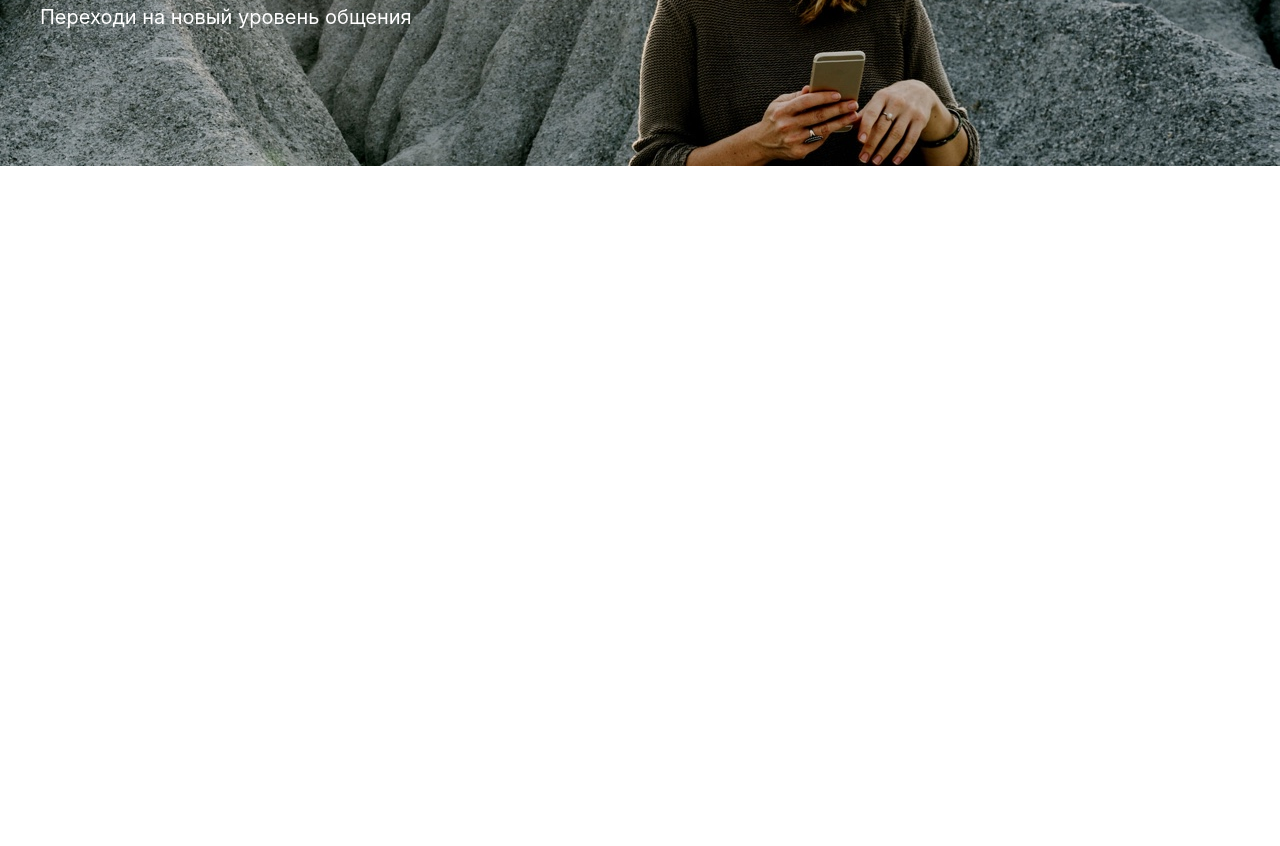
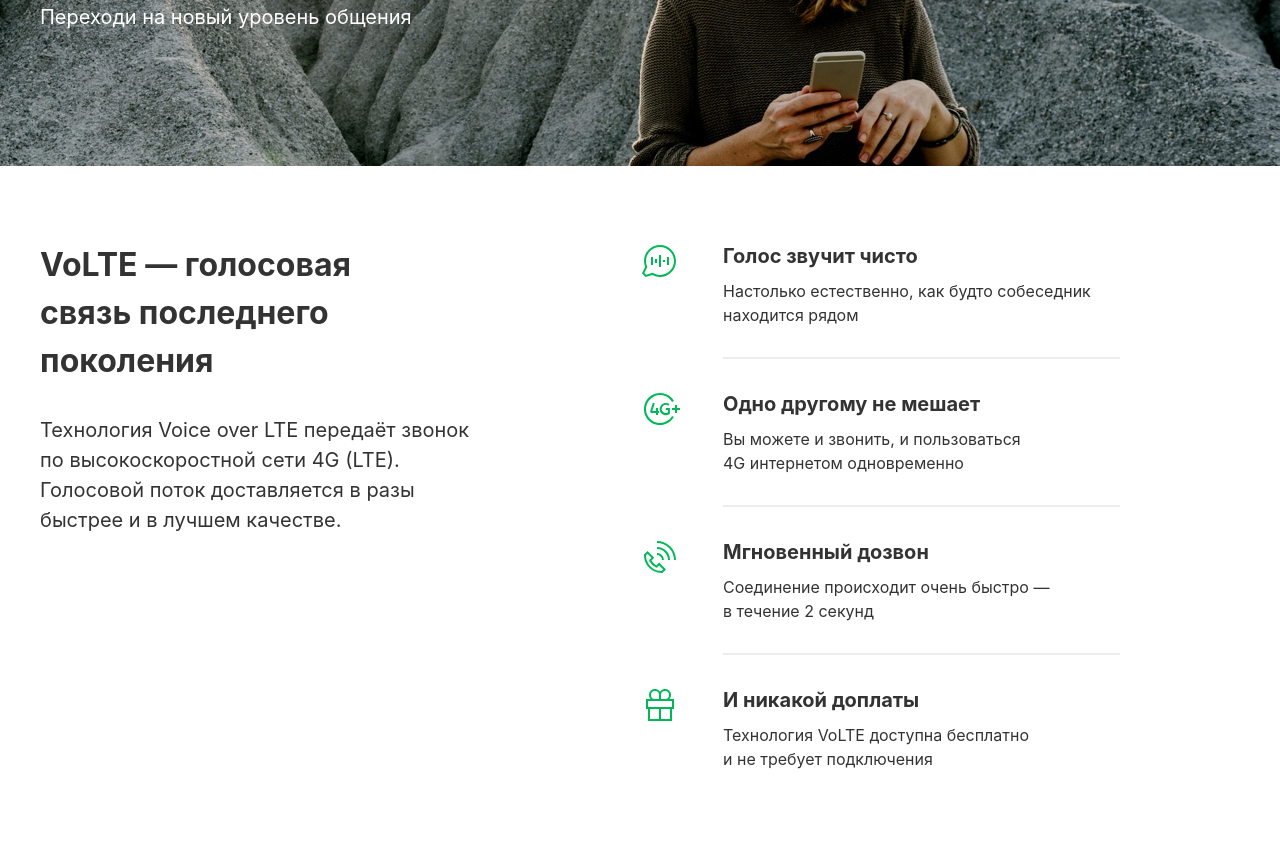
Before and after one commit to alex-lenk/volte, a website built with webpack: page src/html/views/index.html in a window 1280 px wide. Shown: the part 334-1180 px from the top of the page. Before the commit the page ends 800 px from the top, so only its background shows below. Built offline with nearby package versions, Linux system fonts and the light colour scheme; files whose address does not match are found by name.

Commit message:
Created advantages block

```diff
--- a/src/html/views/index.html
+++ b/src/html/views/index.html
@@ -25,4 +25,59 @@
   </div>
 </section>
 
+
+<section class="advantages container">
+    <div class="advantages-content">
+        <h2 class="advantages-content__title">VoLTE — голосовая <br>
+            связь последнего <br>
+            поколения</h2>
+
+        <p class="advantages-content__text">
+            Технология Voice over LTE передаёт звонок по&nbsp;высокоскоростной сети&nbsp;4G (LTE).
+            Голосовой поток доставляется в&nbsp;разы быстрее и&nbsp;в&nbsp;лучшем качестве.
+        </p>
+    </div>
+
+    <aside class="advantages-aside">
+        <ul class="advantages-list list-unstyled">
+            <li class="advantages-item">
+                <svg class="advantages-item__icon">
+                    <use xlink:href="img/icons.svg#voice"></use>
+                </svg>
+                <div class="advantages-item__content">
+                    <h3 class="advantages-item__title">Голос звучит чисто</h3>
+                    <div class="advantages-item__text">Настолько естественно, как будто собеседник находится рядом</div>
+                </div>
+            </li>
+            <li class="advantages-item">
+                <svg class="advantages-item__icon">
+                    <use xlink:href="img/icons.svg#mobile_4g"></use>
+                </svg>
+                <div class="advantages-item__content">
+                    <h3 class="advantages-item__title">Одно другому не мешает</h3>
+                    <div>Вы&nbsp;можете и&nbsp;звонить, и&nbsp;пользоваться 4G&nbsp;интернетом одновременно</div>
+                </div>
+            </li>
+            <li class="advantages-item">
+                <svg class="advantages-item__icon">
+                    <use xlink:href="img/icons.svg#call"></use>
+                </svg>
+                <div class="advantages-item__content">
+                    <h3 class="advantages-item__title">Мгновенный дозвон</h3>
+                    <div>Соединение происходит очень быстро&nbsp;&mdash; в&nbsp;течение 2&nbsp;секунд</div>
+                </div>
+            </li>
+            <li class="advantages-item">
+                <svg class="advantages-item__icon">
+                    <use xlink:href="img/icons.svg#gift"></use>
+                </svg>
+                <div class="advantages-item__content">
+                    <h3 class="advantages-item__title">И никакой доплаты</h3>
+                    <div>Технология VoLTE доступна бесплатно и&nbsp;не&nbsp;требует подключения</div>
+                </div>
+            </li>
+        </ul>
+    </aside>
+</section>
+
 <%= _.template(require('./../includes/footer.html').default)(data) %>
--- /dev/null
+++ b/src/scss/components/_advantages.scss
@@ -0,0 +1,98 @@
+.advantages-content__title {
+  margin-bottom: 30px;
+  font-size: 32px;
+}
+
+.advantages-content__text {
+  font-size: 20px;
+}
+
+.advantages-item {
+  display: flex;
+}
+
+.advantages-item__content {
+  flex-shrink: 1;
+}
+
+.advantages-item__icon {
+  width: 40px;
+  height: 40px;
+  flex-shrink: 0;
+  fill: $green;
+}
+
+.advantages-item__title {
+  font-size: 20px;
+}
+
+@media (min-width: 1024px) {
+  .advantages {
+    display: flex;
+    padding-top: 75px;
+    padding-bottom: 75px;
+  }
+  .advantages-content {
+    max-width: 430px;
+  }
+  .advantages-aside {
+    max-width: 50%;
+    flex-basis: 50%;
+    margin-left: auto;
+  }
+  .advantages-list {
+    max-width: 480px;
+  }
+  .advantages-item:not(:last-child) {
+    margin-bottom: 30px;
+
+    .advantages-item__content {
+      padding-bottom: 30px;
+      border-bottom: 2px solid #ebedef;
+    }
+  }
+  .advantages-item__icon {
+    margin-right: 43px;
+  }
+}
+
+@media (min-width: 768px) and (max-width: 1023px) {
+  .advantages {
+    padding-top: 60px;
+    padding-bottom: 30px;
+  }
+  .advantages-list {
+    display: flex;
+    flex-wrap: wrap;
+  }
+  .advantages-item {
+    max-width: 50%;
+    flex-basis: 50%;
+  }
+  .advantages-item {
+    margin-bottom: 45px;
+    padding-right: 15px;
+  }
+}
+
+@media (max-width: 767px) {
+  .advantages {
+    padding-top: 50px;
+    padding-bottom: 70px;
+  }
+  .advantages-item:not(:last-child) {
+    margin-bottom: 30px;
+  }
+}
+
+@media (max-width: 1023px) {
+  .advantages-content {
+    margin-bottom: 40px;
+  }
+  .advantages-content__title br {
+    display: none;
+  }
+  .advantages-item__icon {
+    margin-right: 25px;
+  }
+}
--- a/src/scss/style.scss
+++ b/src/scss/style.scss
@@ -5,3 +5,4 @@
 @import "components/header";
 @import "components/menu";
 @import "components/presentation";
+@import "components/advantages";
```
